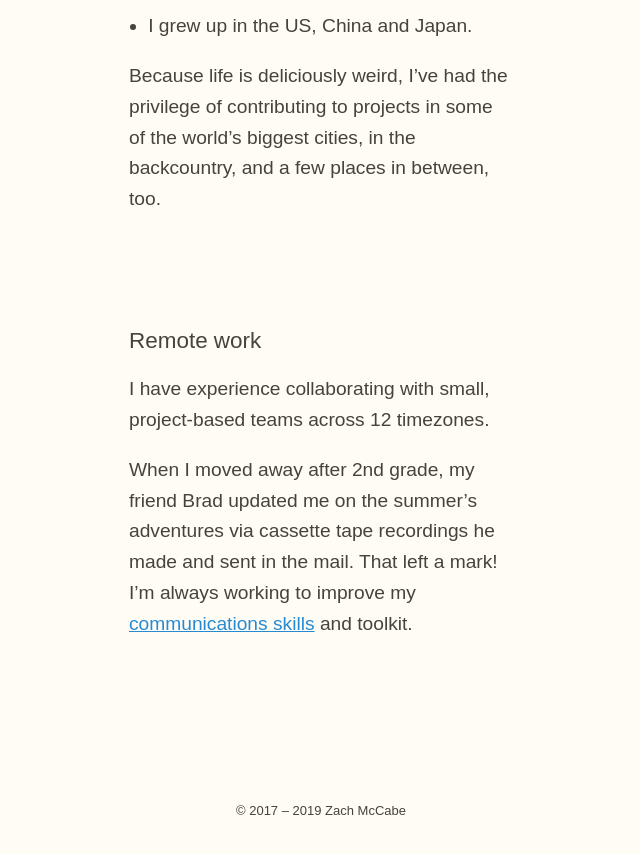
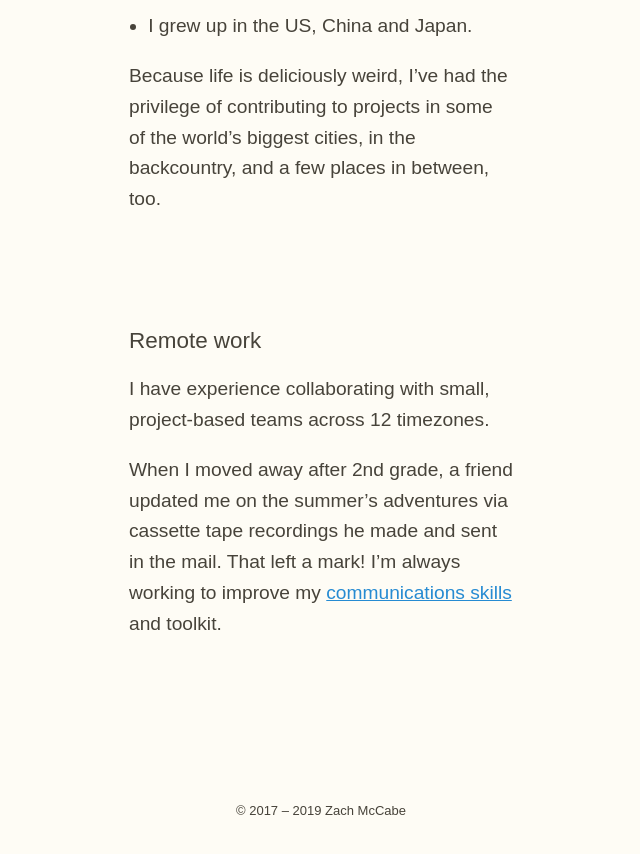
Before and after one commit to zachmccabe/zachmccabe.github.io, a Jekyll site: the page built from about.md, in a window 1280 px wide and 900 px high, scrolled down 1360 px. Shown: the top 854 px of the window, without its empty margins (319-959 px from the left). Built offline with Jekyll 4.4.1, drawn with Linux system fonts in a browser that asks for light colours; some of the changed text lies outside the part shown.

Commit message:
Update about.md

```diff
--- a/about.md
+++ b/about.md
@@ -41,4 +41,4 @@ Because life is deliciously weird, I've had the privilege of contributing to pro
 
 I have experience collaborating with small, project-based teams across 12 timezones.
 
-When I moved away after 2nd grade, my friend Brad updated me on the summer's adventures via cassette tape recordings he made and sent in the mail. That left a mark! I'm always working to improve my [communications skills](https://www.zachmccabe.com/just_ask.html) and toolkit.
+When I moved away after 2nd grade, a friend updated me on the summer's adventures via cassette tape recordings he made and sent in the mail. That left a mark! I'm always working to improve my [communications skills](https://www.zachmccabe.com/just_ask.html) and toolkit.
```
Also changed, not shown: other parts of about.md (+1 -1 lines).
